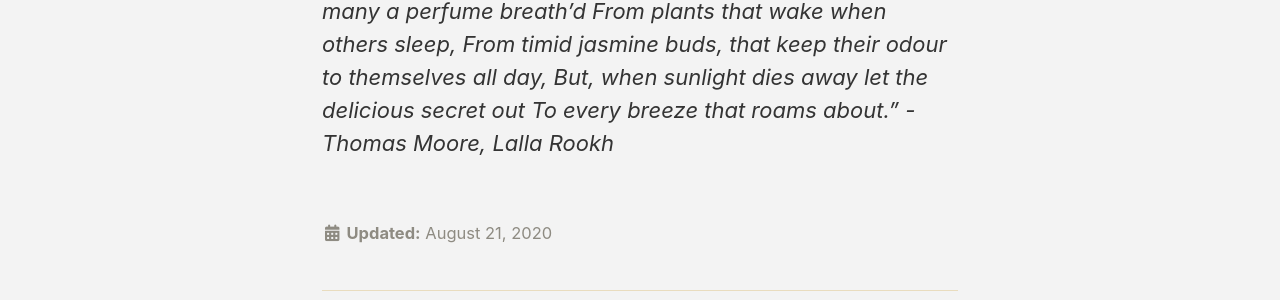
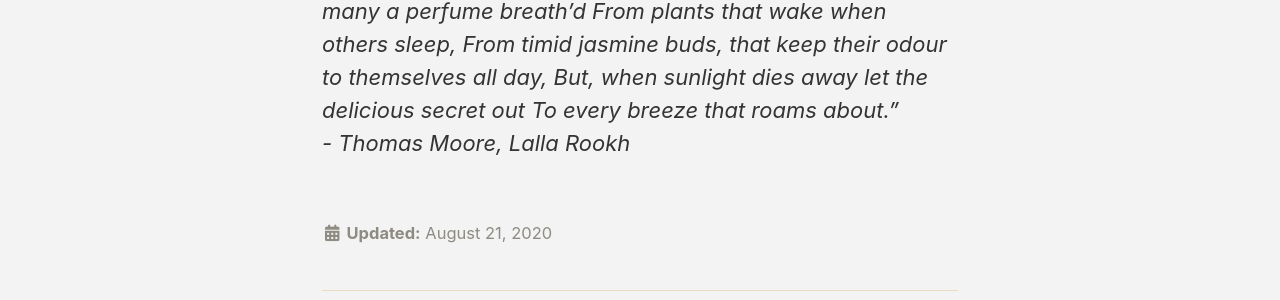
Before and after one commit to manodrea/manodrea.github.io, a Jekyll site: the page built from _posts/2020-08-21-Ode to a Note : Jasmine.md, in a window 1280 px wide. Shown: the part 239-539 px from the top of the page. Built offline with Jekyll 4.4.1, drawn with Linux system fonts in a browser that asks for light colours; cached includes are drawn as plain includes; nearby versions of some CDN libraries; some of the changed text lies outside the part shown.

Commit message:
formaating

```diff
--- a/_posts/2020-08-21-Ode to a Note : Jasmine.md
+++ b/_posts/2020-08-21-Ode to a Note : Jasmine.md
@@ -8,4 +8,4 @@ With woodbine, many a perfume breath'd
 From plants that wake when others sleep,
 From timid jasmine buds, that keep their odour to themselves all day,
 But, when sunlight dies away let the delicious secret out
-To every breeze that roams about." - Thomas Moore, Lalla Rookh </em>
+To every breeze that roams about." <br> - Thomas Moore, Lalla Rookh </em>
```
Also changed, not shown: _posts/2020-11-15-Ode to a Note : Frankincense.md (+1 -1 lines).
